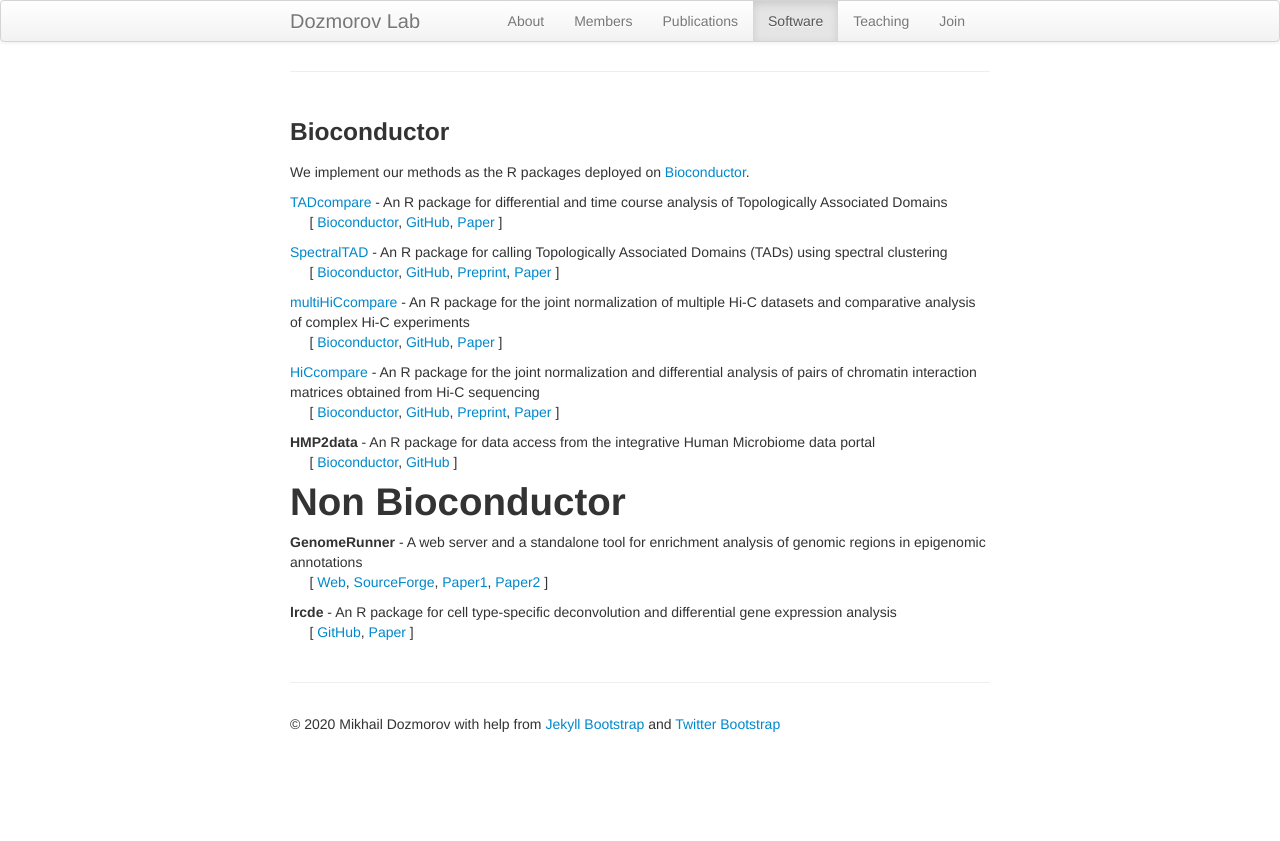
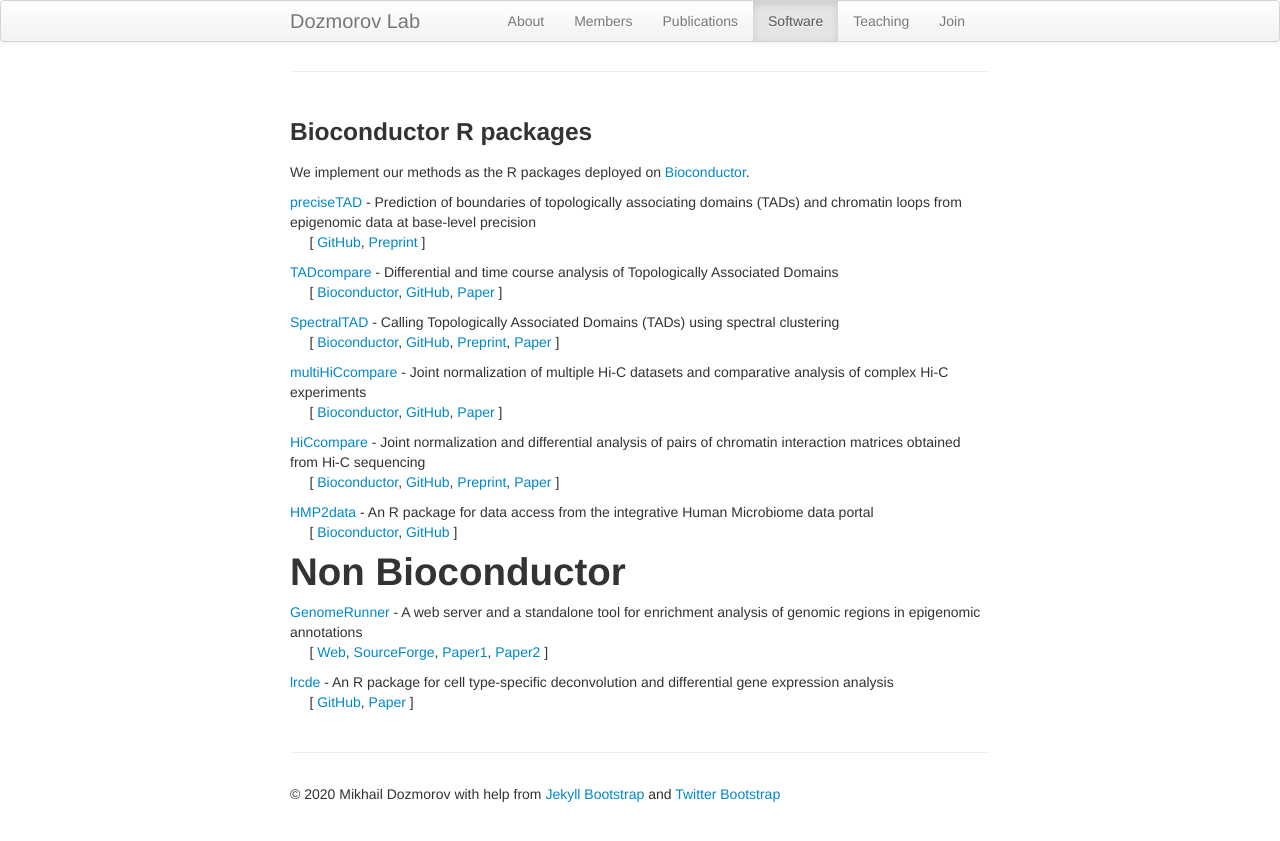
Before and after one commit to dozmorovlab/dozmorovlab.github.io, a Jekyll site: the page built from 04-software.md, in a window 1280 px wide. Shown: the top 841 px of the page. Built offline with Jekyll 4.4.1, drawn with Linux system fonts in a browser that asks for light colours.

Commit message:
Add preciseTAD

```diff
--- a/04-software.md
+++ b/04-software.md
@@ -6,31 +6,32 @@ permalink: "software.html"
 ---
 {% include JB/setup %}
 
-### Bioconductor
+### Bioconductor R packages
 
 We implement our methods as the R packages deployed on [Bioconductor](http://www.bioconductor.org).
 
+[preciseTAD](https://dozmorovlab.github.io/preciseTAD/) - Prediction of boundaries of topologically associating domains (TADs) and chromatin loops from epigenomic data at base-level precision
+<br>&nbsp;&nbsp;&nbsp;&nbsp;&nbsp;[ [GitHub](https://github.com/dozmorovlab/preciseTAD/), [Preprint](https://doi.org/10.1101/2020.09.03.282186) ]
 
-
-[TADcompare](https://bioconductor.org/packages/TADCompare/) - An R package for differential and time course analysis of Topologically Associated Domains
+[TADcompare](https://bioconductor.org/packages/TADCompare/) - Differential and time course analysis of Topologically Associated Domains
 <br>&nbsp;&nbsp;&nbsp;&nbsp;&nbsp;[ [Bioconductor](https://bioconductor.org/packages/TADCompare/), [GitHub](https://github.com/dozmorovlab/TADCompare), [Paper](https://doi.org/10.3389/fgene.2020.00158) ]
 
-[SpectralTAD](https://bioconductor.org/packages/SpectralTAD/) - An R package for calling Topologically Associated Domains (TADs) using spectral clustering
+[SpectralTAD](https://bioconductor.org/packages/SpectralTAD/) - Calling Topologically Associated Domains (TADs) using spectral clustering
 <br>&nbsp;&nbsp;&nbsp;&nbsp;&nbsp;[ [Bioconductor](https://bioconductor.org/packages/SpectralTAD/),  [GitHub](https://github.com/dozmorovlab/SpectralTAD), [Preprint](https://www.biorxiv.org/content/10.1101/549170v3), [Paper](https://doi.org/10.1186/s12859-020-03652-w) ]
 
-[multiHiCcompare](https://bioconductor.org/packages/multiHiCcompare/) - An R package for the joint normalization of multiple Hi-C datasets and comparative analysis of complex Hi-C experiments
+[multiHiCcompare](https://bioconductor.org/packages/multiHiCcompare/) - Joint normalization of multiple Hi-C datasets and comparative analysis of complex Hi-C experiments
 <br>&nbsp;&nbsp;&nbsp;&nbsp;&nbsp;[ [Bioconductor](https://bioconductor.org/packages/multiHiCcompare/), [GitHub](https://github.com/dozmorovlab/multHiCcompare), [Paper](https://doi.org/10.1093/bioinformatics/btz048) ]
 
-[HiCcompare](https://bioconductor.org/packages/HiCcompare/) - An R package for the joint normalization and differential analysis of pairs of chromatin interaction matrices obtained from Hi-C sequencing
+[HiCcompare](https://bioconductor.org/packages/HiCcompare/) - Joint normalization and differential analysis of pairs of chromatin interaction matrices obtained from Hi-C sequencing
 <br>&nbsp;&nbsp;&nbsp;&nbsp;&nbsp;[ [Bioconductor](https://bioconductor.org/packages/HiCcompare/), [GitHub](https://github.com/dozmorovlab/HiCcompare), [Preprint](https://www.biorxiv.org/content/10.1101/147850v2), [Paper](https://doi.org/10.1186/s12859-018-2288-x) ]
 
-**HMP2data** - An R package for data access from the integrative Human Microbiome data portal
+[HMP2data](https://bioconductor.org/packages/HMP2Data/) - An R package for data access from the integrative Human Microbiome data portal
 <br>&nbsp;&nbsp;&nbsp;&nbsp;&nbsp;[ [Bioconductor](https://bioconductor.org/packages/HMP2Data/), [GitHub](https://github.com/dozmorovlab/HMP2Data) ]
 
 # Non Bioconductor
 
-**GenomeRunner** - A web server and a standalone tool for enrichment analysis of genomic regions in epigenomic annotations
+[GenomeRunner](http://integrativegenomics.org/) - A web server and a standalone tool for enrichment analysis of genomic regions in epigenomic annotations
 <br>&nbsp;&nbsp;&nbsp;&nbsp;&nbsp;[ [Web](http://integrativegenomics.org/), [SourceForge](https://sourceforge.net/p/genomerunner), [Paper1](https://doi.org/10.1093/bioinformatics/btw169), [Paper2](https://doi.org/10.1093/bioinformatics/btr666) ]
 
-**lrcde** - An R package for cell type-specific deconvolution and differential gene expression analysis
+[lrcde](https://github.com/mdozmorov/lrcde.dev) - An R package for cell type-specific deconvolution and differential gene expression analysis
 <br>&nbsp;&nbsp;&nbsp;&nbsp;&nbsp;[ [GitHub](https://github.com/mdozmorov/lrcde.dev), [Paper](https://doi.org/10.1186/s12859-016-1226-z) ]
```
Also changed, not shown: 02-pubs.md (+2 -0 lines).
